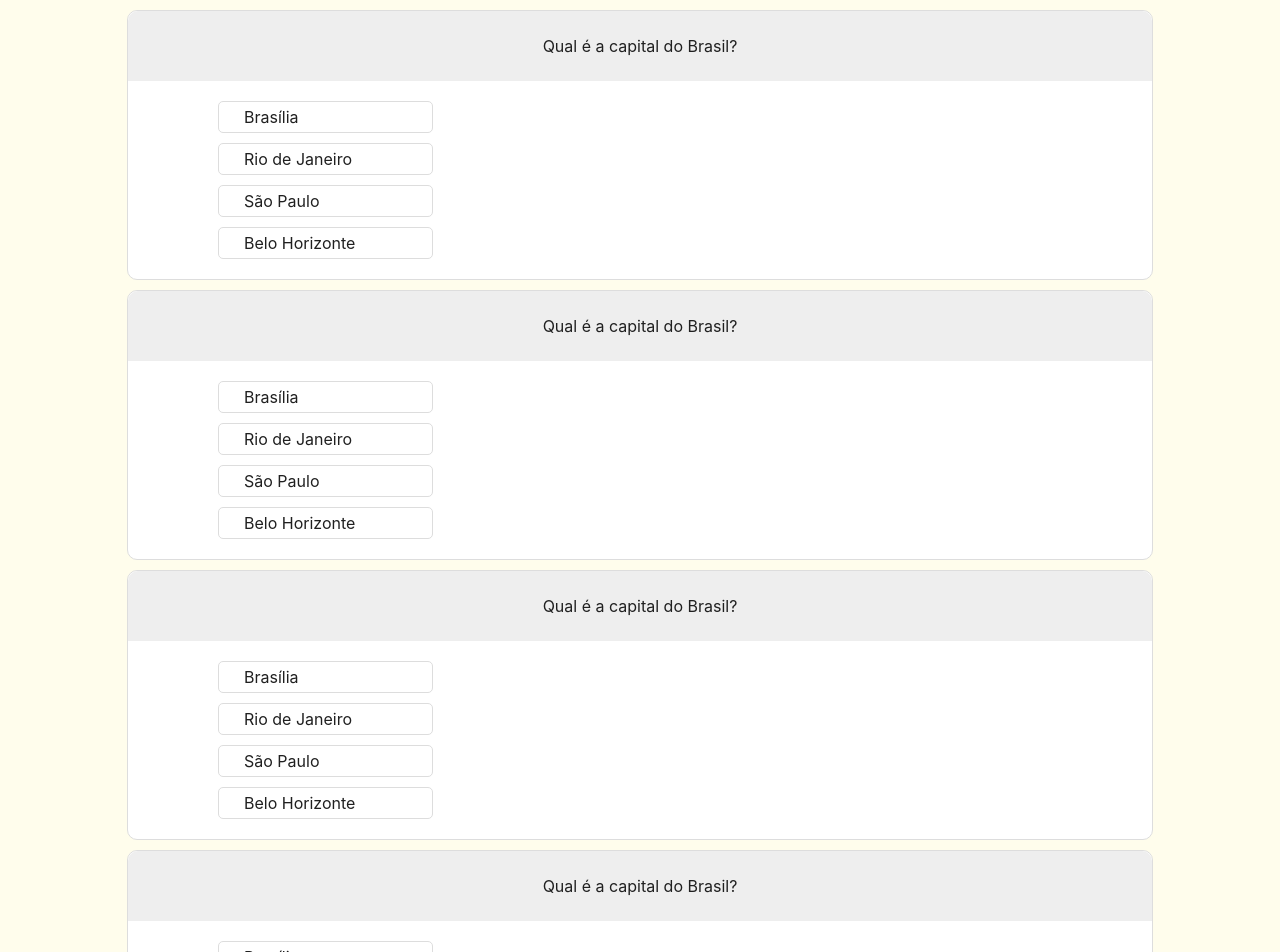
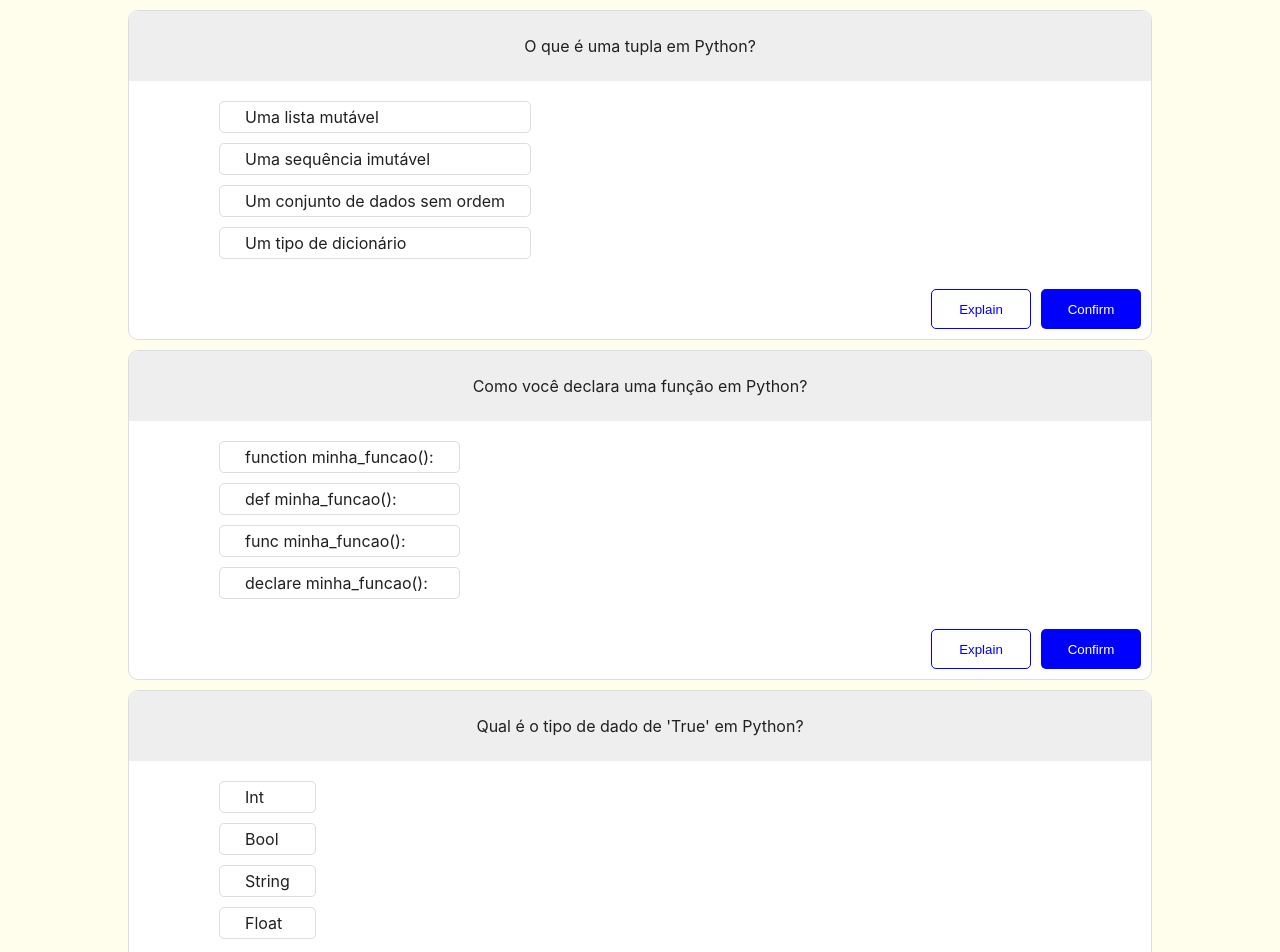
Before and after one commit to Leo6485/quizzer, a React (Create React App) app: page /quiz in a window 1280 px wide. Shown: the top 952 px of the page. Built offline with nearby package versions, Linux system fonts and the light colour scheme.

Commit message:
Update Quiz component with multiple questions and enhance Question component with action buttons

```diff
--- a/src/features/quiz/Quiz.jsx
+++ b/src/features/quiz/Quiz.jsx
@@ -1,27 +1,61 @@
 import Question from "./components/question/Question"
 
 function Quiz() {
-    const question = {
-        text: "Qual é a capital do Brasil?",
-        options: [
-            { id: 1, text: "Brasília" },
-            { id: 2, text: "Rio de Janeiro" },
-            { id: 3, text: "São Paulo" },
-            { id: 4, text: "Belo Horizonte" }
-        ]
-    };
+    const questions = [
+        {
+            text: "O que é uma tupla em Python?",
+            options: [
+                { id: 1, text: "Uma lista mutável" },
+                { id: 2, text: "Uma sequência imutável" },
+                { id: 3, text: "Um conjunto de dados sem ordem" },
+                { id: 4, text: "Um tipo de dicionário" }
+            ]
+        },
+        {
+            text: "Como você declara uma função em Python?",
+            options: [
+                { id: 1, text: "function minha_funcao():" },
+                { id: 2, text: "def minha_funcao():" },
+                { id: 3, text: "func minha_funcao():" },
+                { id: 4, text: "declare minha_funcao():" }
+            ]
+        },
+        {
+            text: "Qual é o tipo de dado de 'True' em Python?",
+            options: [
+                { id: 1, text: "Int" },
+                { id: 2, text: "Bool" },
+                { id: 3, text: "String" },
+                { id: 4, text: "Float" }
+            ]
+        },
+        {
+            text: "O que é uma lista em Python?",
+            options: [
+                { id: 1, text: "Uma sequência imutável de dados" },
+                { id: 2, text: "Uma sequência mutável de dados" },
+                { id: 3, text: "Uma estrutura de dados única" },
+                { id: 4, text: "Um tipo de dicionário" }
+            ]
+        },
+        {
+            text: "Como você adiciona um item em uma lista em Python?",
+            options: [
+                { id: 1, text: "list.add(item)" },
+                { id: 2, text: "list.append(item)" },
+                { id: 3, text: "list.push(item)" },
+                { id: 4, text: "list.insert(item)" }
+            ]
+        }
+    ];
 
     return (
-        <>
-            <div>
-                <Question question={question}></Question>
-                <Question question={question}></Question>
-                <Question question={question}></Question>
-                <Question question={question}></Question>
-                <Question question={question}></Question>
-            </div>
-        </>
+        <div>
+            {questions.map((question, index) => (
+                <Question key={index} question={question}></Question>
+            ))}
+        </div>
     )
 }
 
-export default Quiz
+export default Quiz;
--- a/src/features/quiz/components/question/Question.jsx
+++ b/src/features/quiz/components/question/Question.jsx
@@ -7,6 +7,16 @@ function Question({question}) {
             <ul className={styles.options}>
                 {question.options.map((i) => <li key={i.id} className={styles.option}>{i.text}</li>)}
             </ul>
+
+            <div className={styles.bottomContainer}>
+                <button className={styles.explainThis}>
+                    Explain
+                </button>
+                <button className={styles.confirmButton}>
+                    Confirm
+                </button>
+            </div>
+
         </div>
     )
 }
--- a/src/features/quiz/components/question/Question.module.css
+++ b/src/features/quiz/components/question/Question.module.css
@@ -44,3 +44,38 @@
 .option:hover {
     transform: scale(1.1);
 }
+
+.bottomContainer {
+    display: flex;
+    width: 100%;
+    margin: 1px solid black;
+    justify-content: end;
+    gap: 10px;
+    padding: 10px;
+    align-items: center;
+    flex-direction: row;
+}
+
+.confirmButton {
+    color: #FFFFFF;
+    border: none;
+    background-color: blue;
+}
+
+.explainThis {
+    background-color: 00000000;
+    color: blue;
+    border: 1px solid blue;
+    background-color: #FFFFFF;
+}
+
+.confirmButton, .explainThis {
+    width: 100px;
+    height: 40px;
+    border-radius: 5px;
+    transition: 0.1s all ease-in-out;
+}
+
+.confirmButton:hover, .explainThis:hover {
+    transform: scale(1.1);
+}
--- a/src/index.css
+++ b/src/index.css
@@ -8,6 +8,9 @@ body {
   background-color: #fffdec
 }
 
+* {
+  box-sizing: border-box;
+}
 code {
   font-family: source-code-pro, Menlo, Monaco, Consolas, 'Courier New',
     monospace;
```
